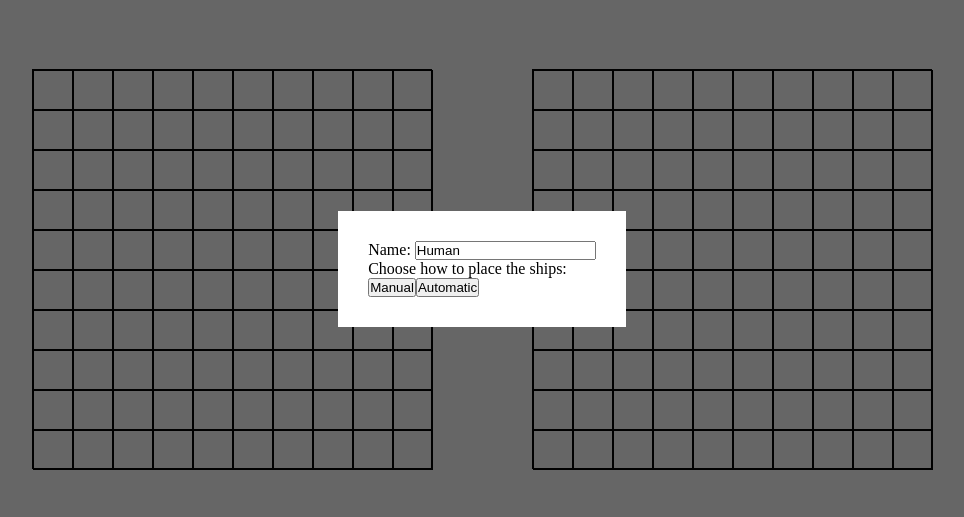
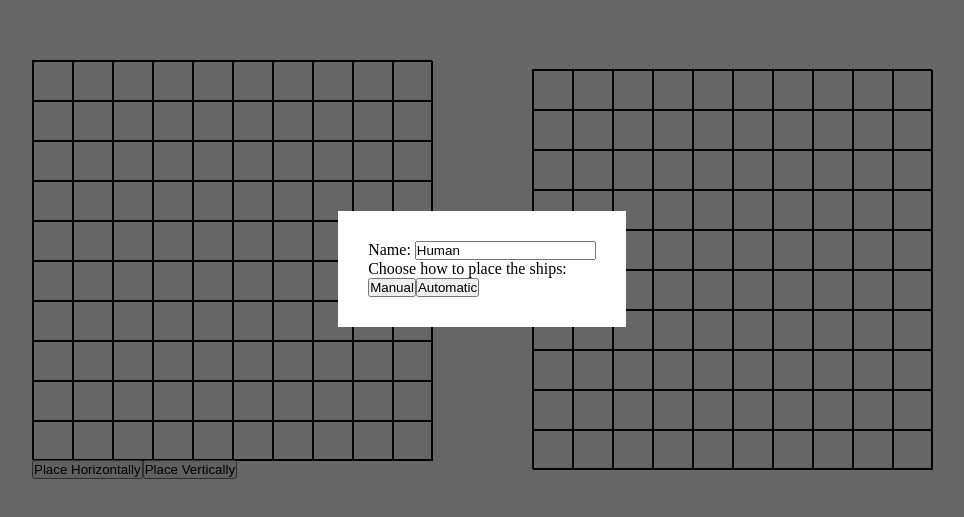
Before and after one commit to R4hul36/odin-battleship, a website with bundled scripts: page src/index.html in a window 1280 px wide. Shown: the part 131-648 px from the top of the page, without its empty margins (158-1122 px from the left). Built offline with nearby package versions, Linux system fonts and the light colour scheme.

Commit message:
added button to toggle ship orientation

```diff
--- a/src/modules/domController.js
+++ b/src/modules/domController.js
@@ -10,6 +10,7 @@ const engine = gameEngine()
 export const overlay = renderOverlay()
 overlay.classList.add('visible')
 initialSetupModal()
+const orientationBtns = renderOrientationBtns()
 
 overlay.addEventListener('click', (e) => {
   if (e.target.classList.contains('manual-btn')) {
@@ -29,14 +30,32 @@ overlay.addEventListener('click', (e) => {
   )
 })
 
+export default function renderOrientationBtns () {
+  const btnContainer = document.createElement('div')
+  btnContainer.classList.add('orientation-btns')
+  const verticalBtn = document.createElement('button')
+  verticalBtn.classList.add('vertical-btn')
+  verticalBtn.textContent = "Place Vertically"
+  const horizontalBtn = document.createElement('button')
+  horizontalBtn.classList.add('horizontal-btn')
+  horizontalBtn.textContent = 'Place Horizontally'
+  btnContainer.appendChild(horizontalBtn)
+  btnContainer.appendChild(verticalBtn)
+  return btnContainer
+}
+
 export const humanBoard = document.createElement('div')
 humanBoard.classList.add('hum-container')
+humanBoard.appendChild(orientationBtns)
 renderGameBoard(humanBoard, { hideShip: false })
 
 export const computerBoard = document.createElement('div')
 computerBoard.classList.add('computer-container')
 renderGameBoard(computerBoard, { hideShip: true })
 
+if(engine.currGamePhase() === "setup"){
+  humanBoard.appendChild(orientationBtns)
+}
 
 humanBoard.addEventListener('click', (e) => {
    if (engine.currGamePhase() === 'gameover' || engine.currGamePhase() === 'running') {
--- a/src/modules/renderBoard.js
+++ b/src/modules/renderBoard.js
@@ -6,6 +6,9 @@ export default function renderGameBoard(
   container.innerHTML = ''
   const boardWidth = 10
   const boardHeight = 10
+
+  const boardContainer = document.createElement('div')
+  boardContainer.classList.add('board')
 
 
   for (let i = 0; i < boardWidth; i++) {
@@ -29,8 +32,9 @@ export default function renderGameBoard(
         }
       }
 
-      container.appendChild(cell)
+      boardContainer.appendChild(cell)
       cell.dataset.coords = `${i},${j}`
     }
   }
+  container.appendChild(boardContainer)
 }
--- a/src/styles.css
+++ b/src/styles.css
@@ -19,14 +19,19 @@ body {
   align-items: center;
 }
 
-.hum-container,
-.computer-container {
+.board {
   height: 400px;
   width: 400px;
   border: 0.5px solid black;
   display: grid;
   grid-template-columns: repeat(10, 1fr);
 }
+
+.orientation-btns {
+
+}
+
+
 .cell {
   border: 0.5px solid black;
   width: 40px;
```
Also changed, not shown: src/modules/player.js (line endings or trailing spaces).
